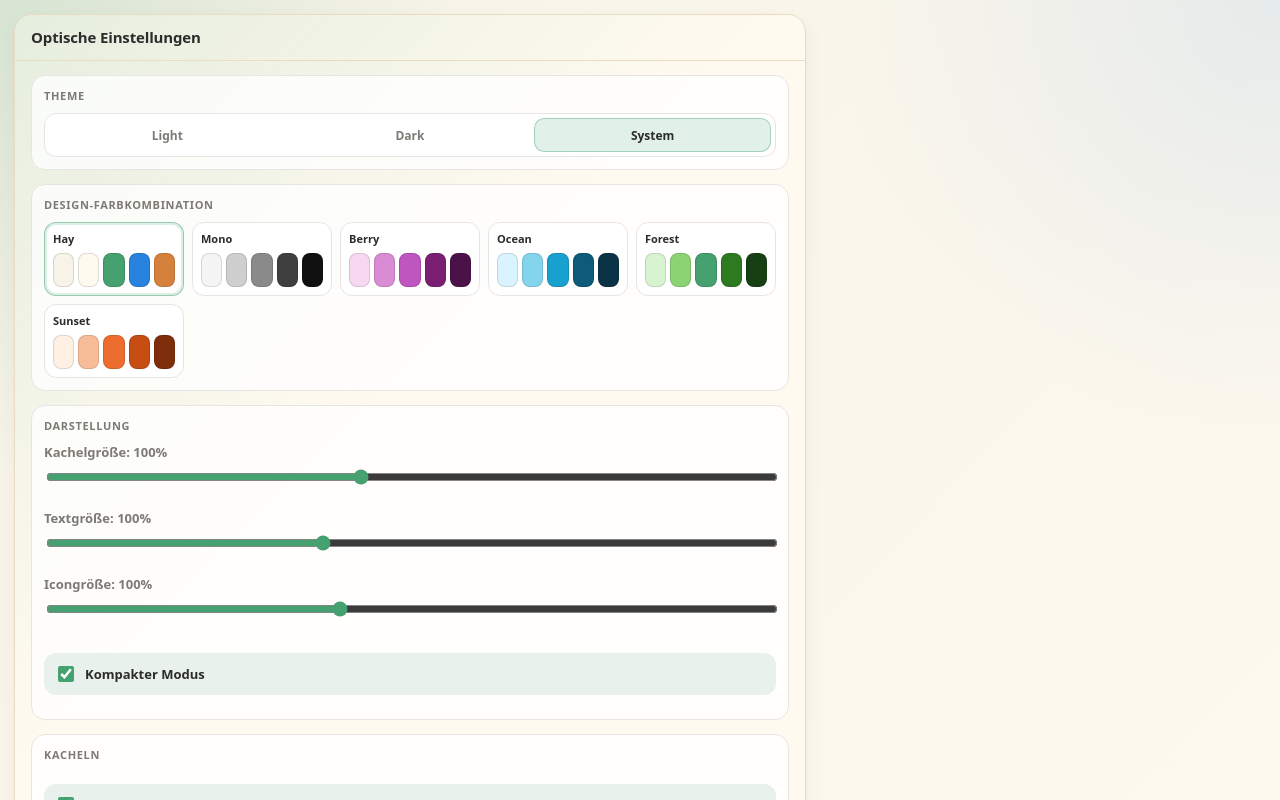
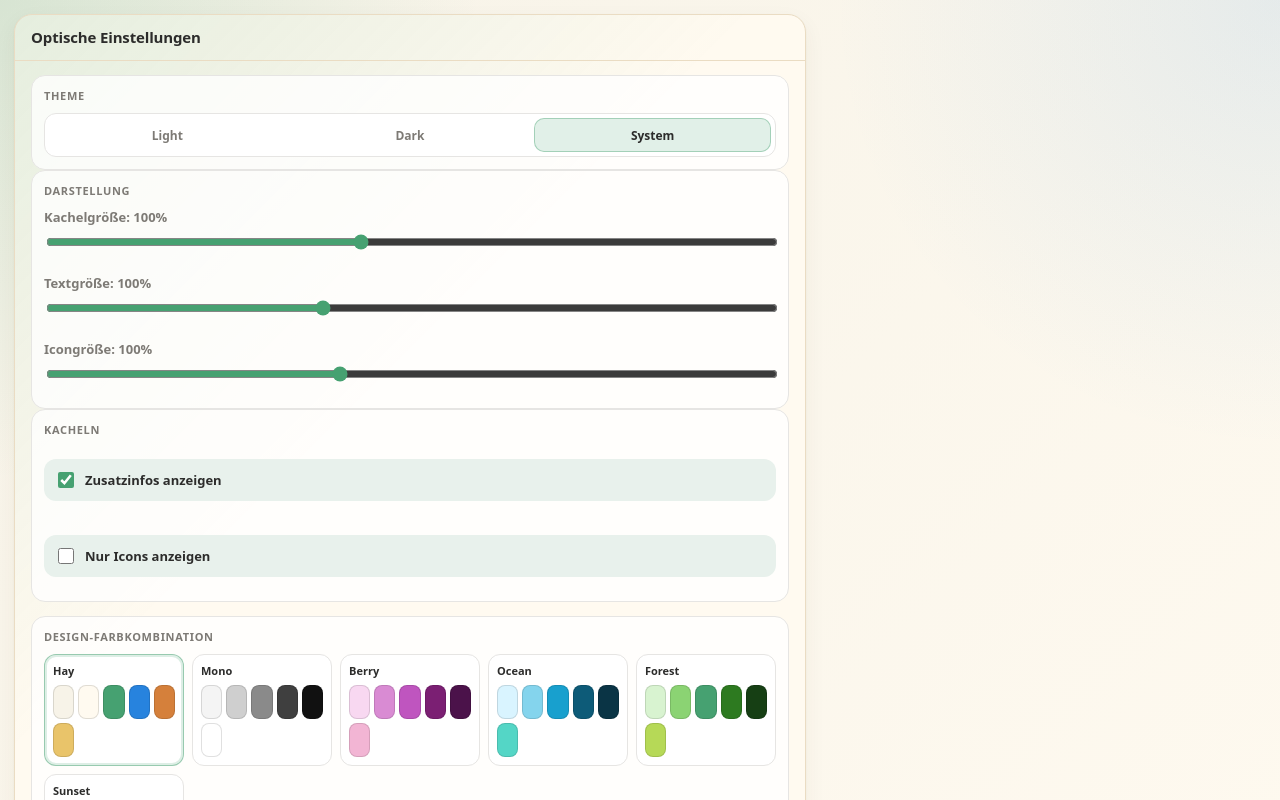
Before and after one commit to Max-Nagler/Hay-Day-Calc., a Next.js app: page /appearance in a window 1280 px wide. Shown: the top 800 px of the page. Built offline with nearby package versions, Linux system fonts and the light colour scheme.

Commit message:
Update page.js

```diff
--- a/app/appearance/page.js
+++ b/app/appearance/page.js
@@ -4,19 +4,18 @@ import { useEffect, useMemo, useState } from "react";
 import "./appearance.css";
 
 const colorPalettes = [
-  { id: "hay", label: "Hay", colors: ["#f7f3e8", "#fffaf0", "#46a171", "#2783de", "#d5803b"] },
-  { id: "mono", label: "Mono", colors: ["#f4f4f4", "#cfcfcf", "#8a8a8a", "#3f3f3f", "#111111"] },
-  { id: "berry", label: "Berry", colors: ["#f8d8f1", "#d98bd3", "#bf55bf", "#7b1f73", "#4b124a"] },
-  { id: "ocean", label: "Ocean", colors: ["#d9f4ff", "#84d4ed", "#18a0ce", "#0d5b78", "#0a3445"] },
-  { id: "forest", label: "Forest", colors: ["#d8f3d0", "#8bd373", "#46a171", "#2d7a20", "#163f14"] },
-  { id: "sunset", label: "Sunset", colors: ["#fff0e3", "#f7bd99", "#ed6d2f", "#c64e12", "#7f2e0b"] }
+  { id: "hay", label: "Hay", colors: ["#f7f3e8", "#fffaf0", "#46a171", "#2783de", "#d5803b", "#e9c46a"] },
+  { id: "mono", label: "Mono", colors: ["#f4f4f4", "#cfcfcf", "#8a8a8a", "#3f3f3f", "#111111", "#ffffff"] },
+  { id: "berry", label: "Berry", colors: ["#f8d8f1", "#d98bd3", "#bf55bf", "#7b1f73", "#4b124a", "#f2b5d4"] },
+  { id: "ocean", label: "Ocean", colors: ["#d9f4ff", "#84d4ed", "#18a0ce", "#0d5b78", "#0a3445", "#54d6c6"] },
+  { id: "forest", label: "Forest", colors: ["#d8f3d0", "#8bd373", "#46a171", "#2d7a20", "#163f14", "#b6d957"] },
+  { id: "sunset", label: "Sunset", colors: ["#fff0e3", "#f7bd99", "#ed6d2f", "#c64e12", "#7f2e0b", "#ffd166"] }
 ];
 
 const paletteById = new Map(colorPalettes.map((palette) => [palette.id, palette]));
 
 const defaultAppearance = {
   theme: "system",
-  compactMode: true,
   cardScale: 100,
   textScale: 100,
   iconScale: 100,
@@ -64,6 +63,7 @@ function applyAppearance(appearance, effectiveTheme) {
   document.documentElement.style.setProperty("--green", palette.colors[2]);
   document.documentElement.style.setProperty("--blue", palette.colors[3]);
   document.documentElement.style.setProperty("--orange", palette.colors[4]);
+  document.documentElement.style.setProperty("--accent-extra", palette.colors[5]);
   document.documentElement.style.setProperty("--card-scale", String(appearance.cardScale / 100));
   document.documentElement.style.setProperty("--text-scale", String(appearance.textScale / 100));
   document.documentElement.style.setProperty("--icon-scale", String(appearance.iconScale / 100));
@@ -122,7 +122,8 @@ export default function AppearanceSettings() {
         <div className="panelStaticHeader">Optische Einstellungen</div>
 
         <div className="appearanceBody">
-          <section className="appearanceSection">
+          <div className="appearanceControls">
+            <section className="appearanceSection themeSection">
               <h2>Theme</h2>
               <div className="appearanceSegment">
                 {[
@@ -137,28 +138,6 @@ export default function AppearanceSettings() {
                     onClick={() => updateValue("theme", theme.id)}
                   >
                     {theme.label}
-                </button>
-              ))}
-            </div>
-          </section>
-
-          <section className="appearanceSection">
-            <h2>Design-Farbkombination</h2>
-            <div className="paletteGrid">
-              {colorPalettes.map((palette) => (
-                <button
-                  key={palette.id}
-                  type="button"
-                  className={appearance.palette === palette.id ? "paletteOption active" : "paletteOption"}
-                  onClick={() => updateValue("palette", palette.id)}
-                  title={palette.label}
-                >
-                  <span className="paletteName">{palette.label}</span>
-                  <span className="paletteSwatches">
-                    {palette.colors.map((color) => (
-                      <span key={color} style={{ background: color }} />
-                    ))}
-                  </span>
                   </button>
                 ))}
               </div>
@@ -202,15 +181,6 @@ export default function AppearanceSettings() {
                   onChange={(event) => updateValue("iconScale", Number(event.target.value))}
                 />
               </label>
-
-            <label className="checkbox compactCheckbox singleCheckbox">
-              <input
-                type="checkbox"
-                checked={appearance.compactMode}
-                onChange={(event) => updateValue("compactMode", event.target.checked)}
-              />
-              Kompakter Modus
-            </label>
             </section>
 
             <section className="appearanceSection">
@@ -222,7 +192,7 @@ export default function AppearanceSettings() {
                   checked={appearance.showMeta}
                   onChange={(event) => updateValue("showMeta", event.target.checked)}
                 />
-              Zusatzinfos auf Kacheln anzeigen
+                Zusatzinfos anzeigen
               </label>
 
               <label className="checkbox compactCheckbox singleCheckbox">
@@ -233,6 +203,29 @@ export default function AppearanceSettings() {
                 />
                 Nur Icons anzeigen
               </label>
+            </section>
+          </div>
+
+          <section className="appearanceSection paletteSection">
+            <h2>Design-Farbkombination</h2>
+            <div className="paletteGrid">
+              {colorPalettes.map((palette) => (
+                <button
+                  key={palette.id}
+                  type="button"
+                  className={appearance.palette === palette.id ? "paletteOption active" : "paletteOption"}
+                  onClick={() => updateValue("palette", palette.id)}
+                  title={palette.label}
+                >
+                  <span className="paletteName">{palette.label}</span>
+                  <span className="paletteSwatches">
+                    {palette.colors.map((color) => (
+                      <span key={color} style={{ background: color }} />
+                    ))}
+                  </span>
+                </button>
+              ))}
+            </div>
           </section>
 
           <div className={appearance.iconsOnly ? "appearancePreview iconsOnly" : "appearancePreview"}>
```
Lines whose indentation alone changed are shown as unchanged.
